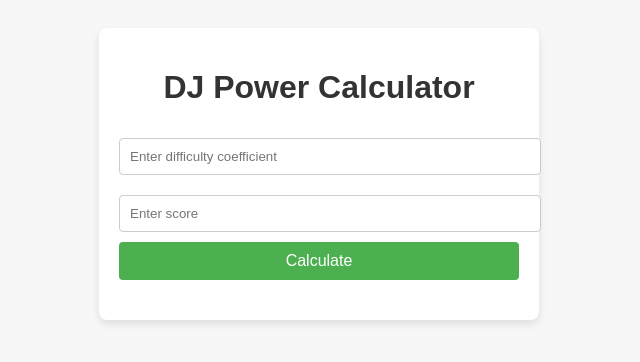
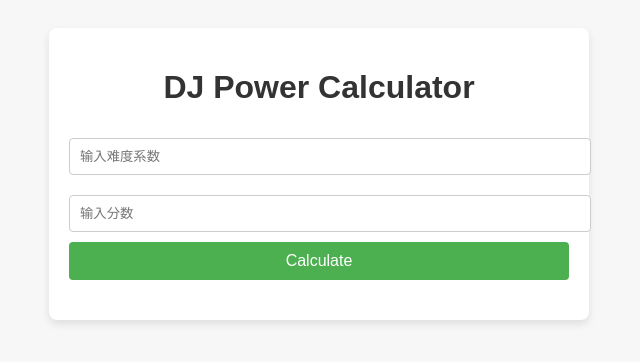
Before and after one commit to fanzki222/djpower_calculator, a plain HTML site: page index.html in a window 1280 px wide. Shown: the whole page, without its empty margins (321-961 px from the left). Drawn offline with Linux system fonts and the light colour scheme.

Commit message:
Update index.html

```diff
--- a/index.html
+++ b/index.html
@@ -13,7 +13,7 @@
             padding: 20px;
         }
         .container {
-            max-width: 400px;
+            max-width: 500px;
             margin: 0 auto;
             background: white;
             padding: 20px;
@@ -50,8 +50,8 @@
 <body>
     <div class="container">
         <h1>DJ Power Calculator</h1>
-        <input id="difficulty" type="number" step="0.01" placeholder="Enter difficulty coefficient">
-        <input id="score" type="number" step="0.01" placeholder="Enter score">
+        <input id="difficulty" type="number" step="0.01" placeholder="输入难度系数">
+        <input id="score" type="number" step="0.01" placeholder="输入分数">
         <button onclick="calculatePower()">Calculate</button>
         <div class="result" id="result"></div>
     </div>
```
